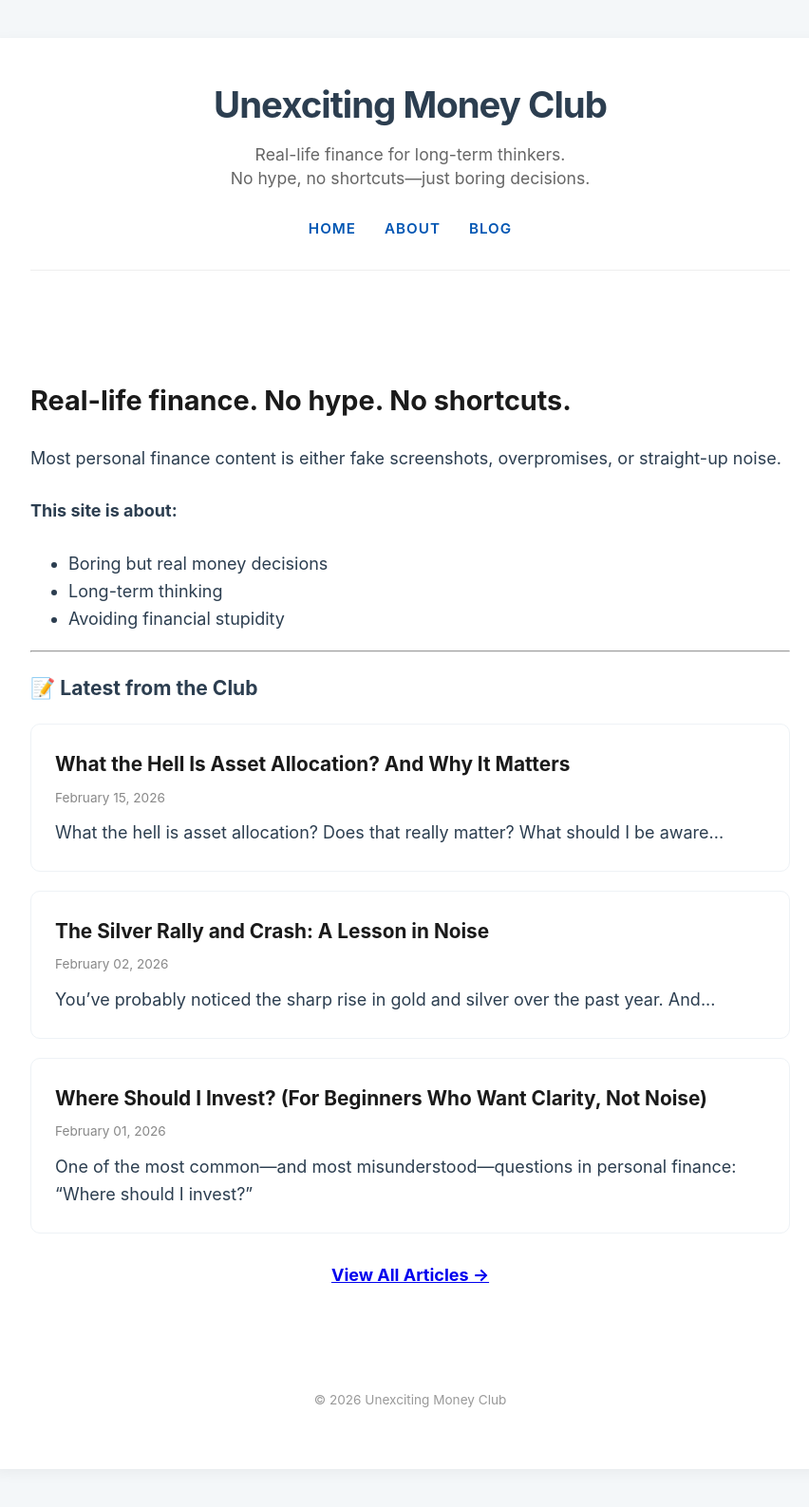
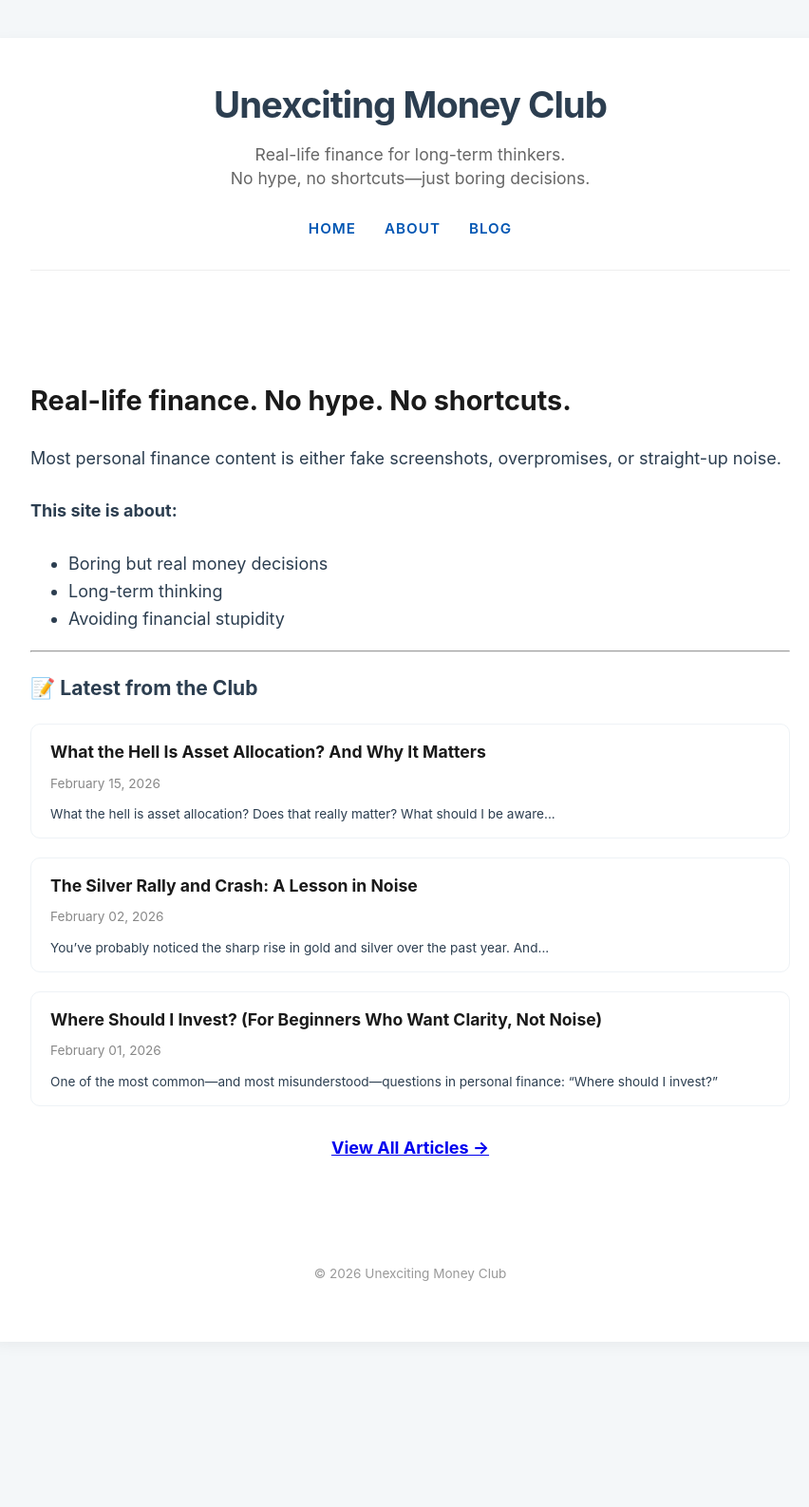
Before and after one commit to HarieshMK/HarieshMK.github.io, a Jekyll site: the page built from index.md, in a window 1280 px wide. Shown: the whole page at 95% size, without its empty margins (208-1060 px from the left). Built offline with Jekyll 4.4.1, drawn with Linux system fonts in a browser that asks for light colours; after the commit the page ends 1453 px from its top, so only the background shows below that.

Commit message:
Update style.css

```diff
--- a/assets/css/style.css
+++ b/assets/css/style.css
@@ -146,3 +146,30 @@ footer {
   font-size: 0.85rem;
   margin: 60px 0 20px;
 }
+/* Make Home Page Cards Smaller */
+.home-card {
+  padding: 15px 20px !important; /* Smaller padding */
+  margin-bottom: 15px;
+}
+
+.home-card .post-title {
+  font-size: 1.1rem !important; /* Smaller font */
+}
+
+.home-card .post-excerpt {
+  font-size: 0.85rem;
+  line-height: 1.4;
+}
+
+/* Author Section in Footer */
+.footer-author {
+  margin-top: 20px;
+  padding-top: 20px;
+  border-top: 1px solid #eee;
+  font-style: normal;
+  color: #444;
+}
+
+.footer-author strong {
+  color: #1a1a1a;
+}
```
